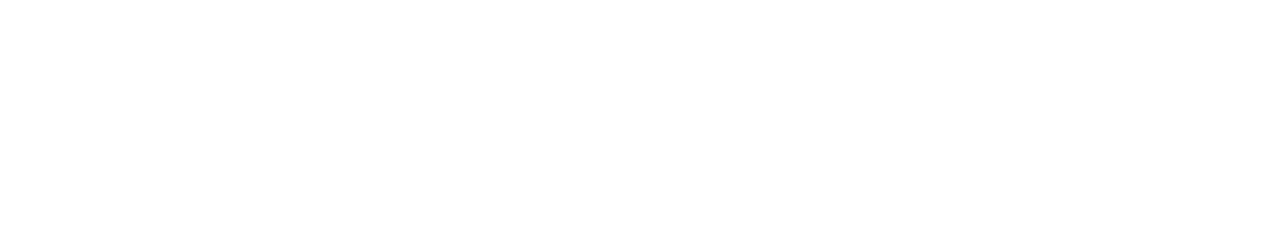
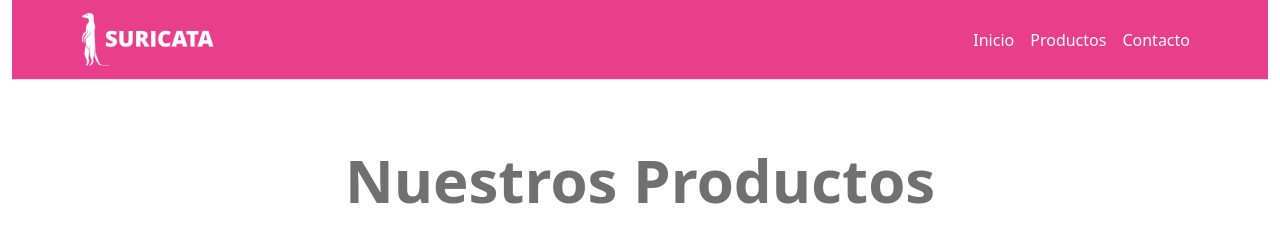
Before and after one commit to DavidPichardoToyo/Suricata, a plain HTML site: page index.html in a window 1280 px wide. Drawn offline with nearby package versions, Linux system fonts and the light colour scheme.

Commit message:
agregue h1

```diff
--- a/assets/ccs/styles.css
+++ b/assets/ccs/styles.css
@@ -0,0 +1,18 @@
+@import url('https://fonts.googleapis.com/css2?family=Open+Sans:ital,wght@0,300..800;1,300..800&display=swap');
+
+.customcolor {
+    background-color: #E83E8C;
+}
+
+body .color {
+    color: white;
+}
+
+h1 {
+    text-align: center;
+    font-size: 60px;
+    color: #707070;
+    opacity: 1;
+    padding-top: 64px;
+    font-weight: bold;
+}
--- a/index.html
+++ b/index.html
@@ -7,8 +7,35 @@
     <link href="https://cdn.jsdelivr.net/npm/bootstrap@5.3.5/dist/css/bootstrap.min.css" rel="stylesheet" integrity="sha384-SgOJa3DmI69IUzQ2PVdRZhwQ+dy64/BUtbMJw1MZ8t5HZApcHrRKUc4W0kG879m7" crossorigin="anonymous">
     <title>Suricata</title>
     <link rel="icon" type="image/vnd.icon" href="assets/img/logo-footer.png">
+    <link rel="stylesheet" href="assets/ccs/styles.css">
 </head>
 <body>
+    <div class="container-fluid">
+      <!--Imagen de navbar-->
+      <nav class="navbar customcolor border-bottom border-body navbar-expand-sm">
+        <div class="container">
+          <a class="navbar-brand" href="#">
+            <img src="assets/img/logo.png" alt="Logo Suricata" width="132" height="53">
+          </a>
+          <button class="navbar-toggler" type="button" data-bs-toggle="collapse" data-bs-target="#navbarSupportedContent" aria-controls="navbarSupportedContent" aria-expanded="false" aria-label="Toggle navigation">
+            <span class="navbar-toggler-icon"></span>
+          </button>
+          <div class="collapse navbar-collapse" id="navbarSupportedContent">
+            <ul class="navbar-nav  ms-auto mb-2 mb-lg-0">
+              <li class="nav-item">
+                <a class="nav-link color" aria-current="page" href="#">Inicio</a>
+              </li>
+              <li class="nav-item">
+                <a class="nav-link color" href="#">Productos</a>
+              </li>
+              <li class="nav-item dropdown">
+                <a class="nav-link color" href="#">Contacto</a>
+            </ul>
+          </div>
+        </div>
+      </nav>
+    </div>
+    <h1>Nuestros Productos</h1>
 
 
 
```
